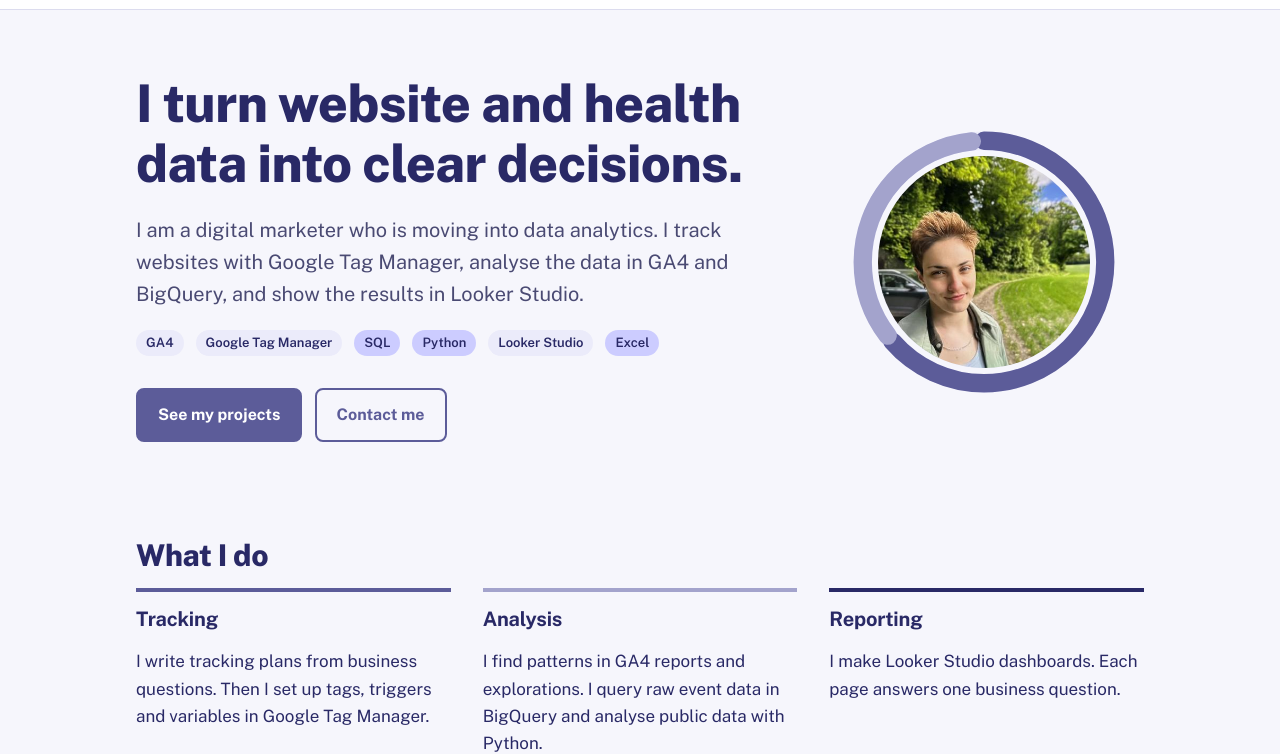
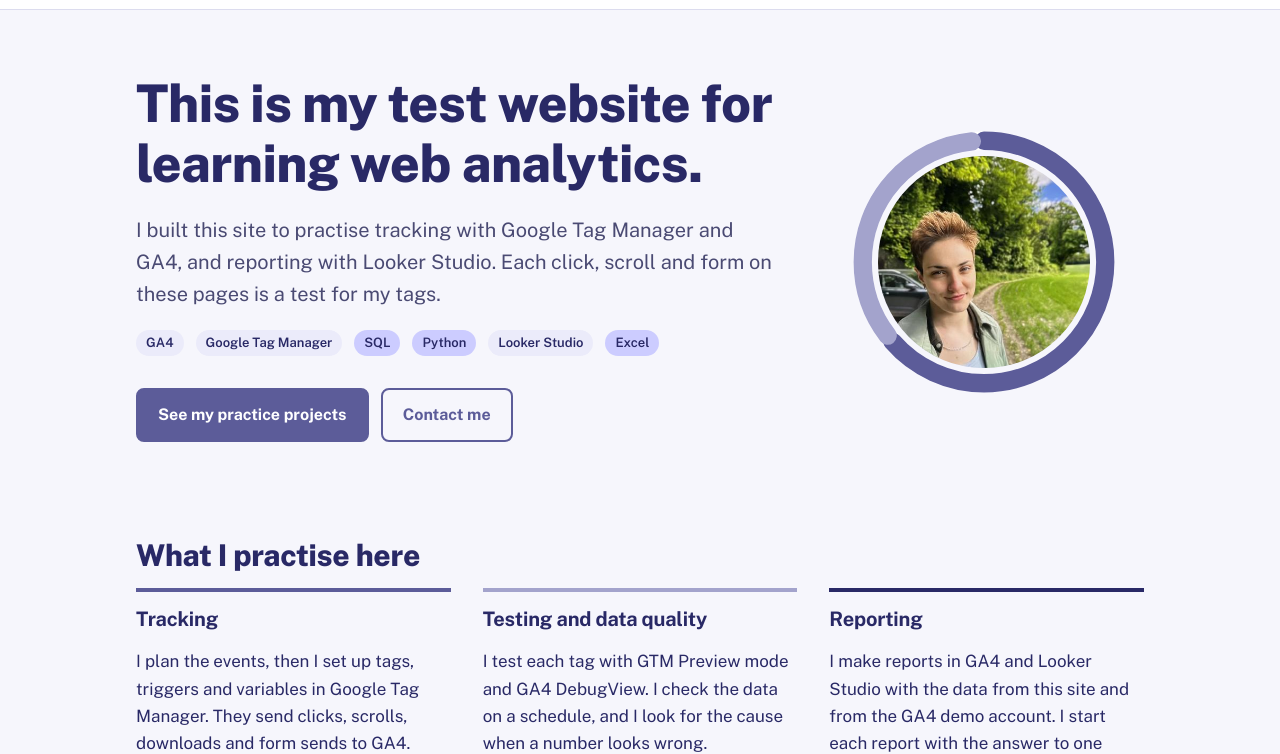
Before and after one commit to MarinaVanalyst/analytics-lab, a plain HTML site: page index.html in a window 1280 px wide. Shown: the part 51-805 px from the top of the page. Drawn offline with nearby package versions, Linux system fonts and the light colour scheme.

Commit message:
Revise website content for clarity and focus
Updated the website description and content to reflect current learning objectives and practices in web analytics.

```diff
--- a/index.html
+++ b/index.html
@@ -6,7 +6,7 @@
   <!-- Draft: stops Google from showing this site. Remove this line when the site is finished. -->
   <meta name="robots" content="noindex, nofollow">
   <title>Marina V. | Analytics Lab</title>
-  <meta name="description" content="Marina V., digital marketer moving into data analytics. Projects in GA4, Google Tag Manager, SQL and Python.">
+  <meta name="description" content="The practice website of Marina V. I use it to learn web tracking with Google Tag Manager and GA4, and reporting with Looker Studio.">
 
   <!-- Page data for GTM. Read it with a Data Layer Variable called page_type. -->
   <script>
@@ -53,8 +53,8 @@
   <main>
     <section class="hero">
       <div>
-        <h1>I turn website and health data into clear decisions.</h1>
-        <p class="lead">I am a digital marketer who is moving into data analytics. I track websites with Google Tag Manager, analyse the data in GA4 and BigQuery, and show the results in Looker Studio.</p>
+        <h1>This is my test website for learning web analytics.</h1>
+        <p class="lead">I built this site to practise tracking with Google Tag Manager and GA4, and reporting with Looker Studio. Each click, scroll and form on these pages is a test for my tags.</p>
         <ul class="skills-line">
           <li class="tag">GA4</li>
           <li class="tag">Google Tag Manager</li>
@@ -63,13 +63,13 @@
           <li class="tag">Looker Studio</li>
           <li class="tag alt">Excel</li>
         </ul>
-        <a class="btn" id="cta-projects" href="projects.html">See my projects</a>
+        <a class="btn" id="cta-projects" href="projects.html">See my practice projects</a>
         <a class="btn secondary" id="cta-contact" href="contact.html">Contact me</a>
       </div>
 
       <div class="portrait">
         <svg viewBox="0 0 42 42" aria-hidden="true">
-          <circle cx="21" cy="21" r="15.9155" fill="none" stroke="#EBEBFA" stroke-width="2.4"/>
+          <circle cx="21" cy="21" r="15.9155" fill="none" stroke="#FFFFFF" stroke-width="2.4"/>
           <circle class="ring-main" cx="21" cy="21" r="15.9155" fill="none" stroke-width="2.4" stroke-linecap="round" pathLength="100"/>
           <circle class="ring-second" cx="21" cy="21" r="15.9155" fill="none" stroke-width="2.4" stroke-linecap="round" pathLength="100"/>
         </svg>
@@ -77,19 +77,19 @@
       </div>
     </section>
 
-    <h2>What I do</h2>
+    <h2>What I practise here</h2>
     <section class="columns">
       <div>
         <h3>Tracking</h3>
-        <p>I write tracking plans from business questions. Then I set up tags, triggers and variables in Google Tag Manager.</p>
+        <p>I plan the events, then I set up tags, triggers and variables in Google Tag Manager. They send clicks, scrolls, downloads and form sends to GA4.</p>
       </div>
       <div>
-        <h3>Analysis</h3>
-        <p>I find patterns in GA4 reports and explorations. I query raw event data in BigQuery and analyse public data with Python.</p>
+        <h3>Testing and data quality</h3>
+        <p>I test each tag with GTM Preview mode and GA4 DebugView. I check the data on a schedule, and I look for the cause when a number looks wrong.</p>
       </div>
       <div>
         <h3>Reporting</h3>
-        <p>I make Looker Studio dashboards. Each page answers one business question.</p>
+        <p>I make reports in GA4 and Looker Studio with the data from this site and from the GA4 demo account. I start each report with the answer to one question.</p>
       </div>
     </section>
   </main>
```
